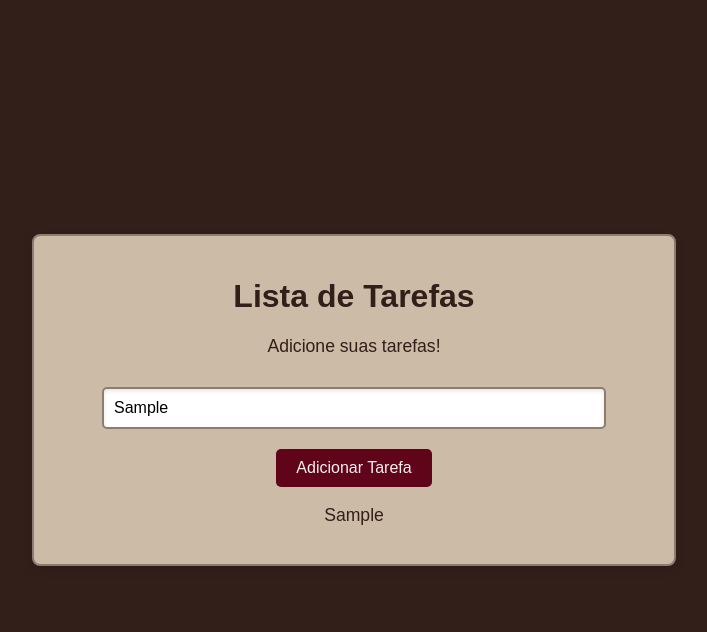
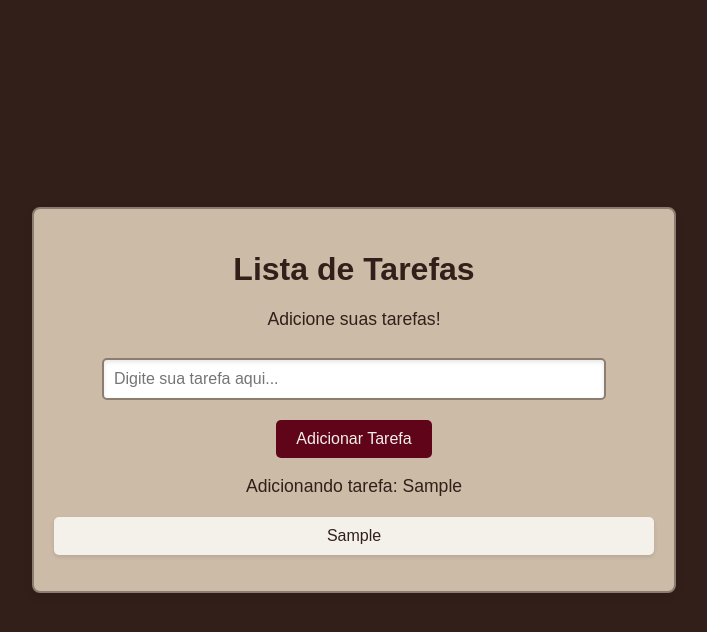
Before and after one commit to Ismaelgmoraes/listaTarefas, a plain HTML site: page index.html in a window 1280 px wide. Both pictures are taken after typing "Sample" into the empty fields and a click on the button "Adicionar Tarefa". Shown: the whole page, without its empty margins (286-993 px from the left). Drawn offline with Linux system fonts and the light colour scheme.

Commit message:
Concluido a parte dois do curso javascript do zero

```diff
--- a/index.html
+++ b/index.html
@@ -10,10 +10,10 @@
   <div class="container">
     <h1>Lista de Tarefas</h1>
     <p>Adicione suas tarefas!</p>
-    <ul id="listaTarefas"></ul>
     <input type="text" id="inputTarefa" placeholder="Digite sua tarefa aqui...">
     <button onclick="adicionarTarefa()">Adicionar Tarefa</button>
     <p id="mensagem"></p>
+    <ul id="listaTarefas"></ul>
   </div>
 
   <script src="script.js"></script>
--- a/script.js
+++ b/script.js
@@ -1,9 +1,16 @@
 function adicionarTarefa()
   {
             // Adiciona a tarefa à lista de tarefas
-          let entrada = document.getElementById("inputTarefa");
-          let tarefa = entrada.value;
-          document.getElementById("mensagem").textContent = tarefa;
-  }       let lista = document.getElementById("listaTarefas");
-          let item = document.createElement("li");
-          entrada.value = ""; // Limpa o campo de entrada após adicionar a tarefa
+          let inputTarefa = document.getElementById("inputTarefa");
+          let tarefa = inputTarefa.value;
+        document.getElementById("mensagem").textContent = "Adicionando tarefa: " + tarefa;
+          // Aqui você pode adicionar a lógica para armazenar a tarefa em um banco de dados ou localStorage, se necessário
+          // Exemplo: localStorage.setItem("tarefa", tarefa);
+
+          // Adiciona a tarefa à lista na página
+        let listaTarefas = document.getElementById("listaTarefas");
+          let novaTarefa = document.createElement("li");
+          novaTarefa.textContent = tarefa;
+          listaTarefas.appendChild(novaTarefa);
+          inputTarefa.value = ""; // Limpa o campo de entrada após adicionar a tarefa
+  }
```
